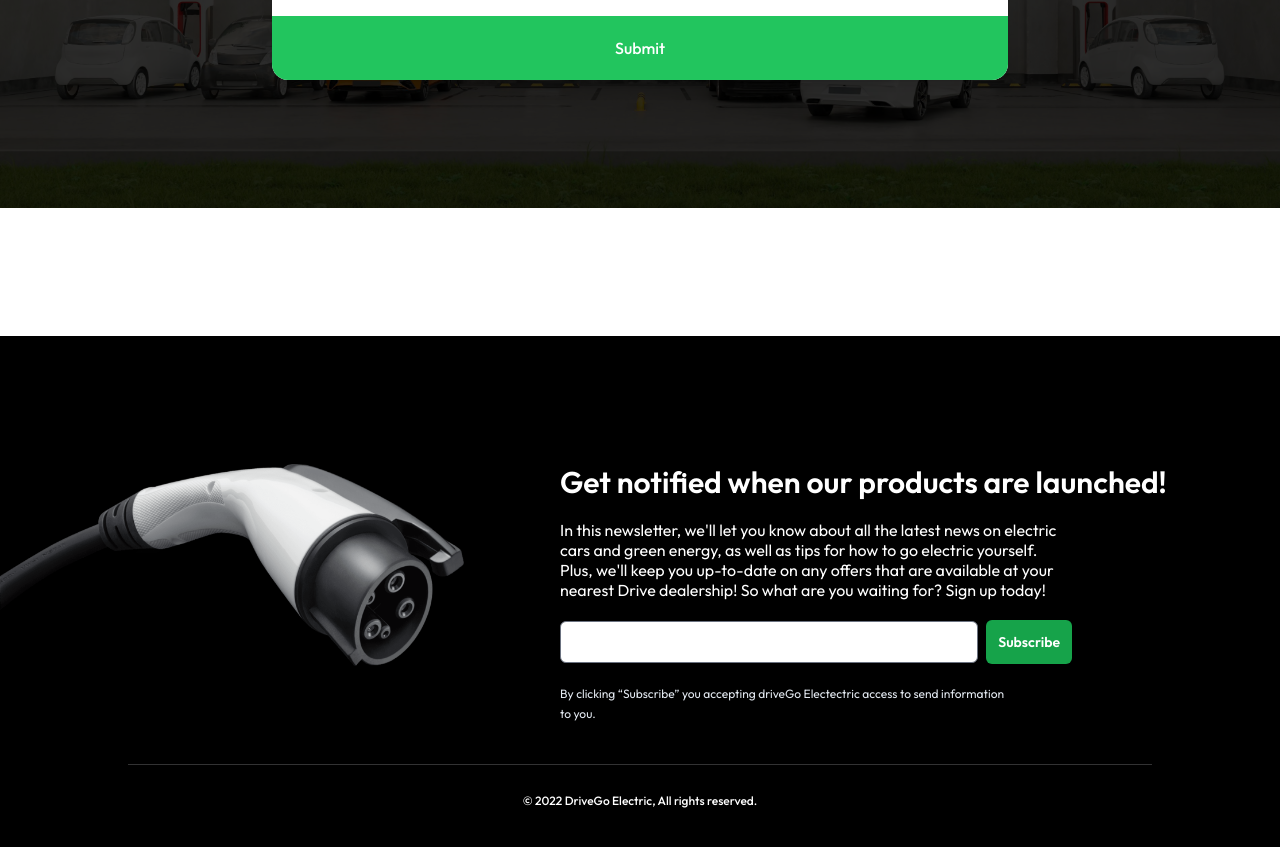
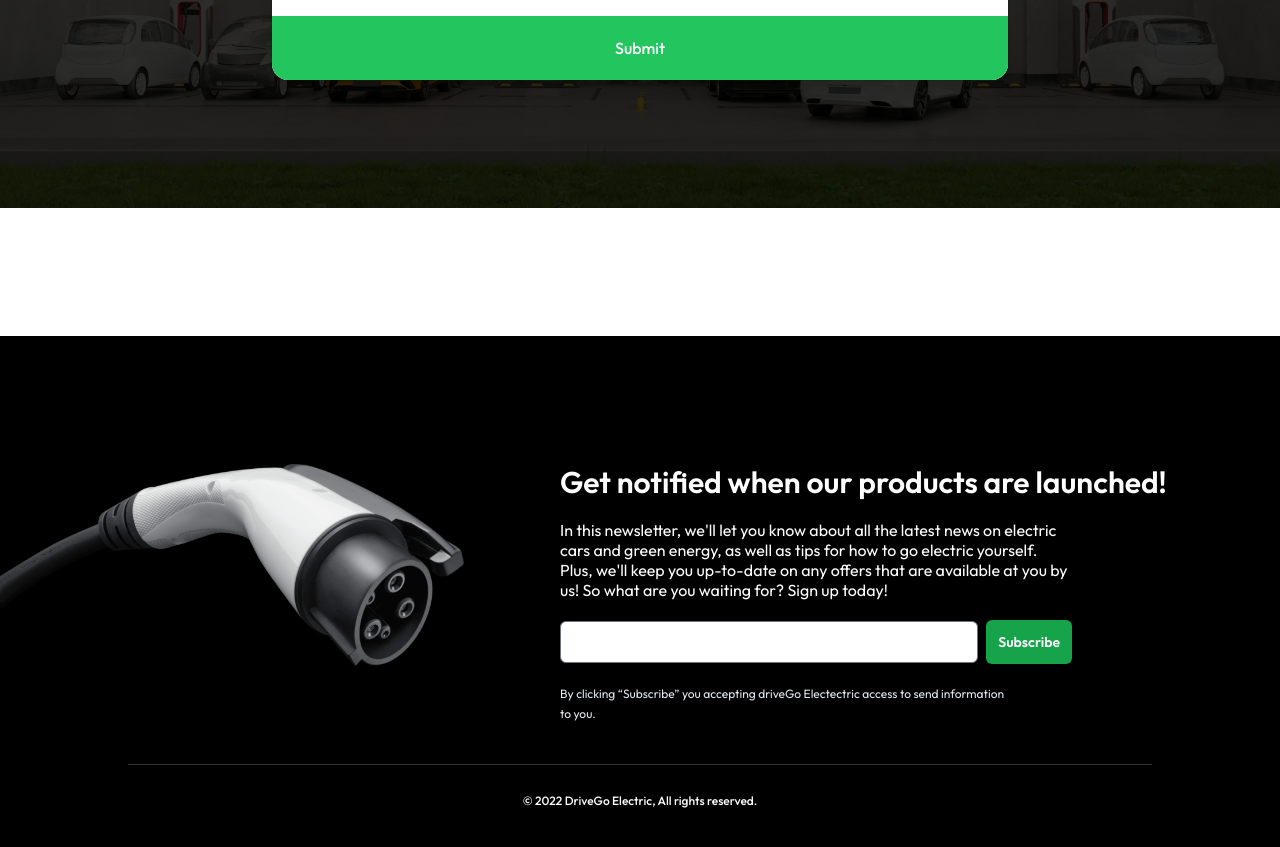
Before and after one commit to cnaallotey/drive-Go-, a Vue app: page / in a window 1280 px wide. Shown: the part 4642-5489 px from the top of the page. Built offline with nearby package versions, Linux system fonts and the light colour scheme.

Commit message:
ui changes

```diff
--- a/src/components/landingpage.vue
+++ b/src/components/landingpage.vue
@@ -675,7 +675,7 @@
                   In this newsletter, we'll let you know about all the latest news on
                   electric cars and green energy, as well as tips for how to go electric
                   yourself. Plus, we'll keep you up-to-date on any offers that are
-                  available at your nearest Drive dealership! So what are you waiting for?
+                  available at you by us! So what are you waiting for?
                   Sign up today!
                 </p>
                 <div
```
